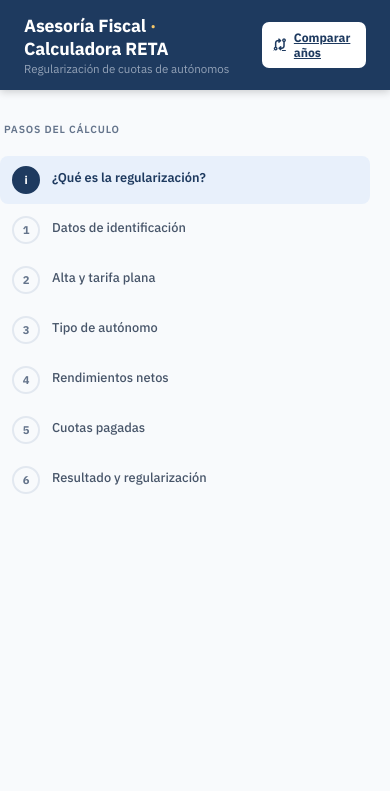
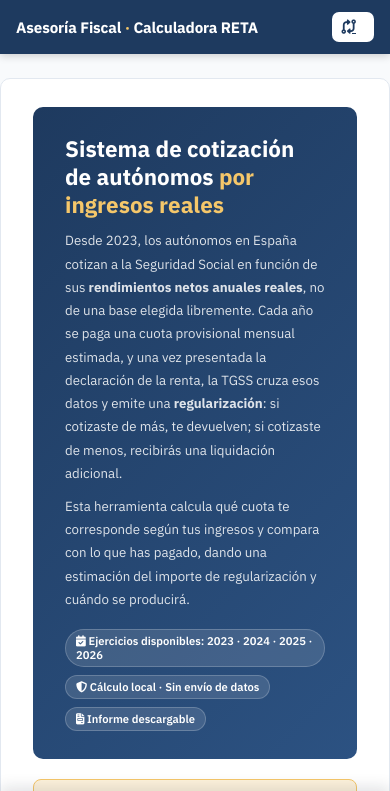
Before and after one commit to FelixJZ17/FJGestiones_ClientOnBoarding, a plain HTML site: page public/calculadora_reg_RETA.html in a window 390 px wide. Shown: the top 791 px of the page. Drawn offline with Linux system fonts and the light colour scheme.

Commit message:
fix bug in mobile devices with Reta Calculator

```diff
--- a/public/calculadora_reg_RETA.html
+++ b/public/calculadora_reg_RETA.html
@@ -186,6 +186,22 @@ tbody tr.highlight-row td{color:var(--navy)}
 /* ── Print ── */
 .btn-print{display:inline-flex;align-items:center;gap:8px;background:var(--slate-lt);color:var(--navy);border:1.5px solid var(--slate-bd);border-radius:8px;padding:9px 18px;font-family:var(--sans);font-size:.8rem;font-weight:600;cursor:pointer;transition:all .15s}
 .btn-print:hover{background:var(--navy-10);border-color:var(--navy)}
+
+/* ── Navegación móvil ── */
+@media(max-width:768px){
+  .app{display:block;padding:0}
+  .stepper{position:fixed;top:auto;right:0;bottom:0;left:0;z-index:100;height:auto;display:flex;gap:4px;overflow-x:auto;padding:8px 12px calc(8px + env(safe-area-inset-bottom));background:#fff;border-top:1px solid var(--slate-bd);box-shadow:0 -4px 14px rgba(15,23,42,.12)}
+  .stepper-title{display:none}
+  .step-item{flex:0 0 auto;align-items:center;gap:7px;margin:0;padding:6px 8px;white-space:nowrap}
+  .step-num{width:24px;height:24px;font-size:.65rem}
+  .step-label{padding-top:0;font-size:.68rem;line-height:1.1}
+  .content{border-left:none;padding:24px 0 calc(92px + env(safe-area-inset-bottom))}
+  .topbar{padding:12px 16px}
+  .topbar-logo{font-size:.95rem}
+  .topbar-sub{display:none}
+  .btn-compare{font-size:0;padding:8px 10px}
+  .btn-compare i{font-size:.9rem}
+}
 
 @media print{
   .topbar,.stepper,.btn-row,.btn-print{display:none!important}
```
